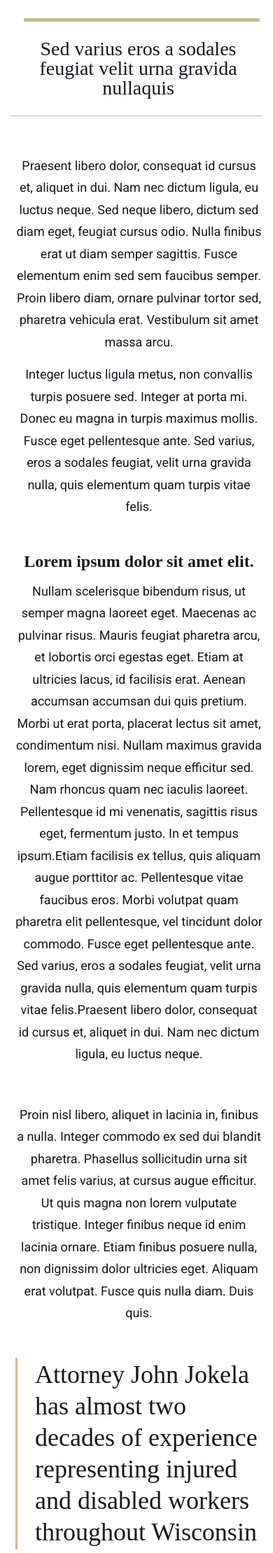
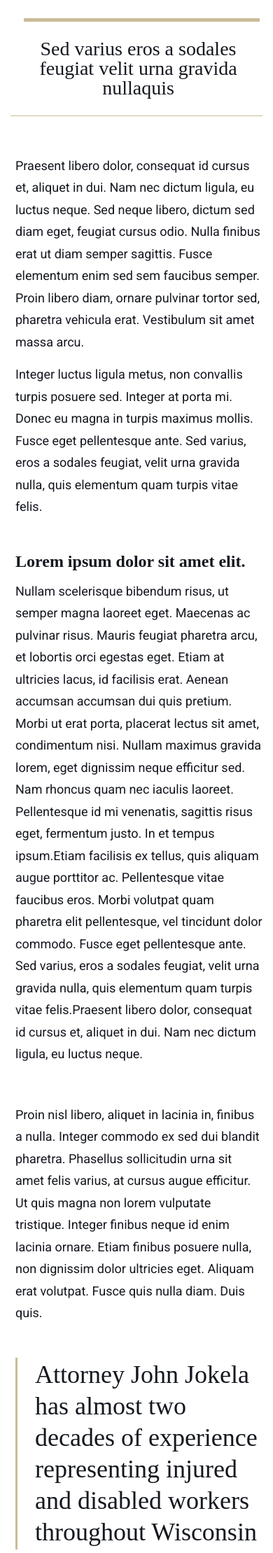
Before and after one commit to tmgriffith/new-site, a Jekyll site: the page jokela/index.html, which Jekyll copies as it is, in a window 390 px wide. Shown: the part 2308-4527 px from the top of the page at 70% size. Built offline with Jekyll 4.4.1, drawn with Linux system fonts in a browser that asks for light colours.

Commit message:
Update medias.css

```diff
--- a/jokela/css/medias.css
+++ b/jokela/css/medias.css
@@ -200,9 +200,6 @@
     #practice h1 {
         font-size: 3em;
     }
-    #about .row {
-        text-align: center;
-    }
     #about h2 {
         margin-right: 15px;
     }
```
